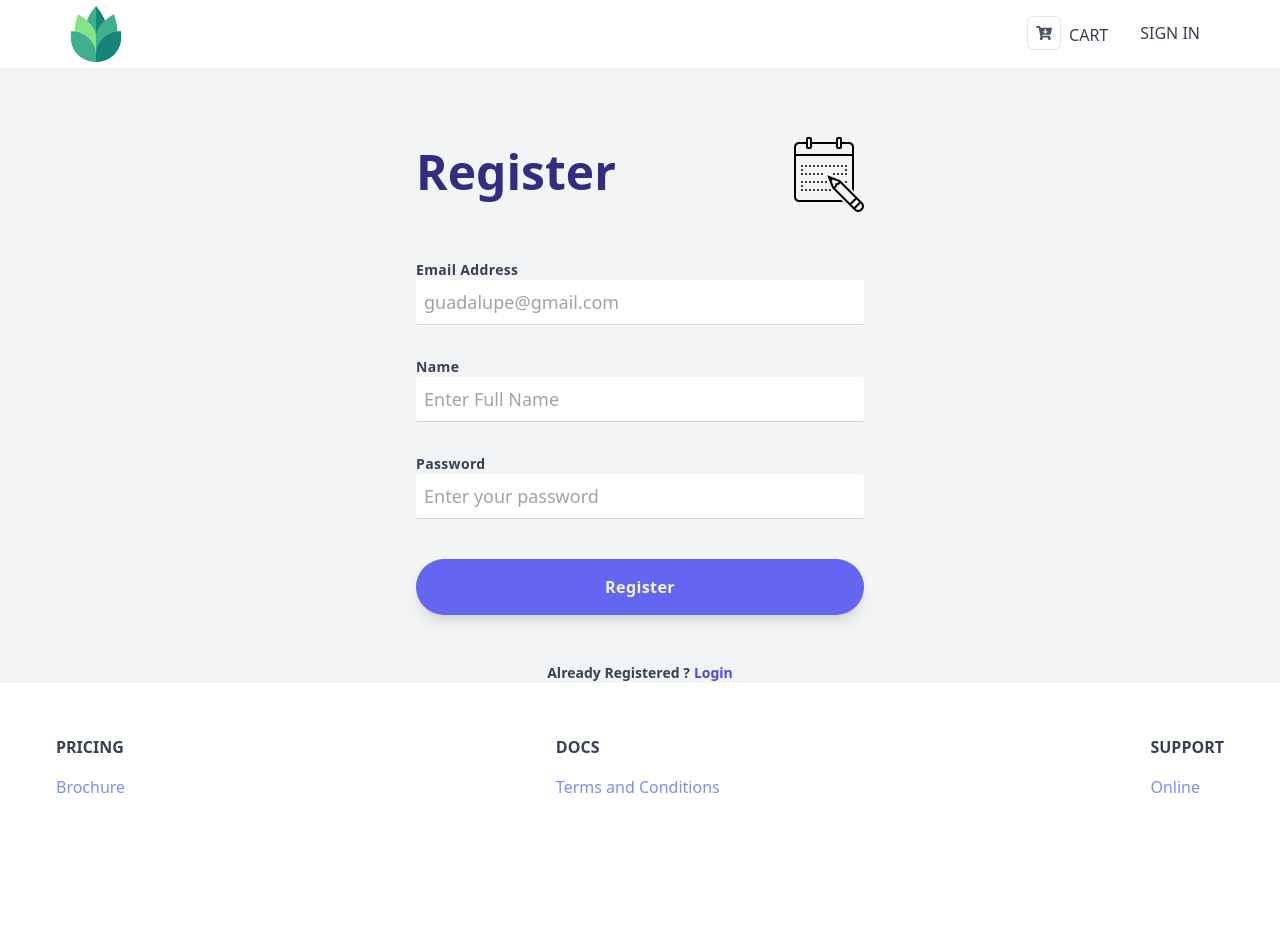
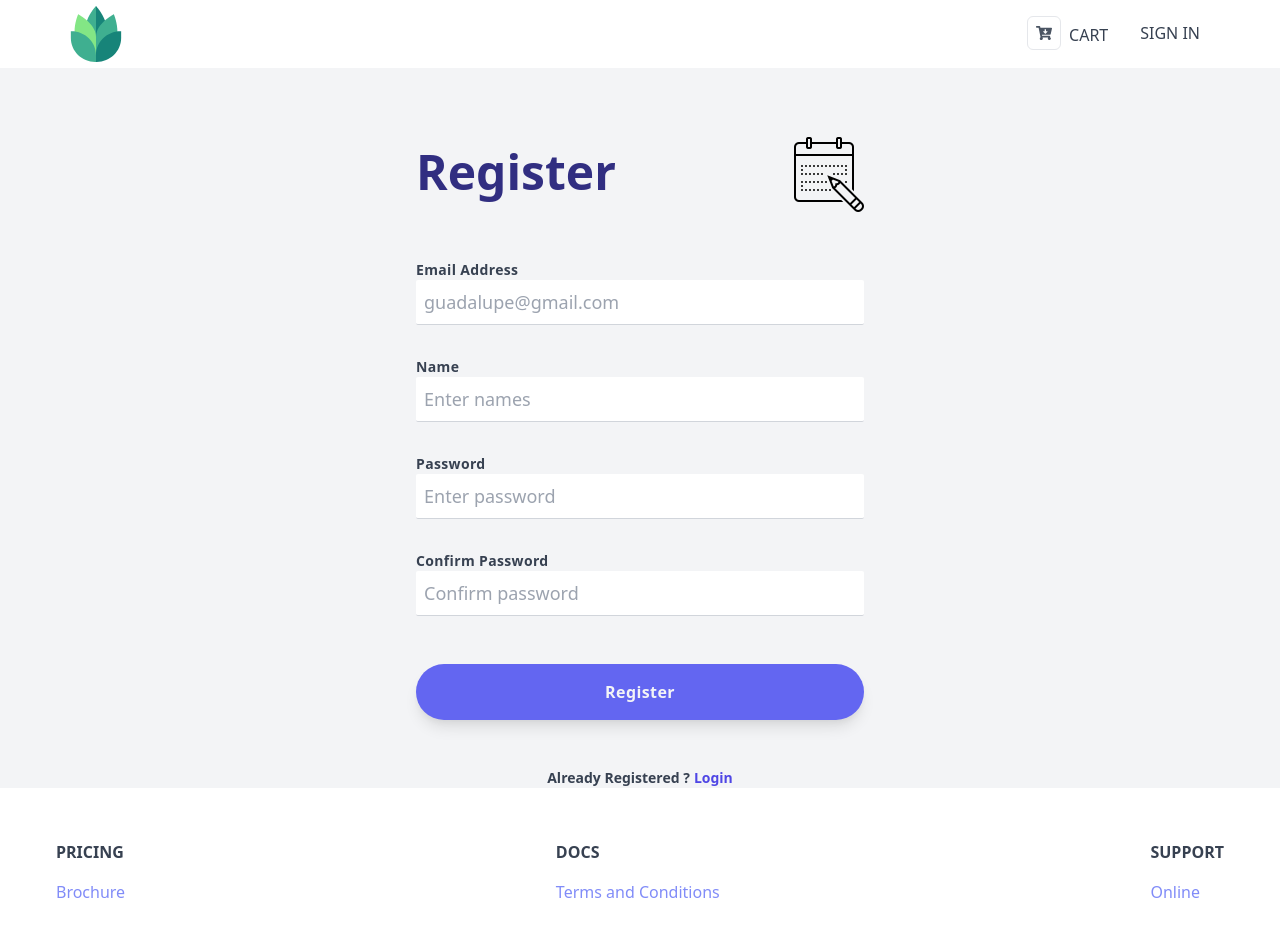
Before and after one commit to jbuyu/Origano, a React (Create React App) app in the folder client/: page /register in a window 1280 px wide. Before the commit the page ends 823 px from the top, so only its background shows below. Built offline with nearby package versions, Linux system fonts and the light colour scheme.

Commit message:
error handlers

```diff
--- a/client/src/actions/userActions.js
+++ b/client/src/actions/userActions.js
@@ -50,7 +50,7 @@ export const logout = () => (dispatch) => {
   });
 };
 
-export const register = (email, name, password, ) => async (dispatch) => {
+export const register = (email, name, password) => async (dispatch) => {
   // console.log({
   //   email: email,
   //   name: name,
@@ -75,6 +75,10 @@ export const register = (email, name, password, ) => async (dispatch) => {
       type: USER_REGISTER_SUCCESS,
       payload: data,
     });
+    dispatch({
+      type: USER_LOGIN_SUCCESS,
+      payload: data,
+    });
     localStorage.setItem("userInfo", JSON.stringify(data));
   } catch (error) {
     dispatch({
--- a/client/src/components/screens/LoginScreen.js
+++ b/client/src/components/screens/LoginScreen.js
@@ -21,7 +21,7 @@ export const LoginScreen = ({ location, history }) => {
     if (userInfo) {
       history.push(redirect);
     }
-  });
+  }, [dispatch, userInfo, history]);
 
   const submitHandler = (e) => {
     e.preventDefault();
--- a/client/src/components/screens/RegisterScreen.js
+++ b/client/src/components/screens/RegisterScreen.js
@@ -9,6 +9,8 @@ export const RegisterScreen = ({ location, history }) => {
   const [email, setEmail] = useState("");
   const [name, setName] = useState("");
   const [password, setPassword] = useState("");
+  const [confirmPassword, setConfirmPassword] = useState("");
+  const [message, setMessage] = useState(null);
   const [color, setColor] = useState("#FCA5A5");
 
   const dispatch = useDispatch();
@@ -19,15 +21,18 @@ export const RegisterScreen = ({ location, history }) => {
   const redirect = location.search ? location.search.split("=")[1] : "/";
 
   useEffect(() => {
-    // if (userInfo) {
-    //   history.push(redirect);
-    // }
-  });
+    if (userInfo) {
+      history.push(redirect);
+    }
+  }, [userInfo, history, redirect]);
 
   const submitHandler = (e) => {
     e.preventDefault();
-
-    dispatch(register(email, name, password));
+    if (password !== confirmPassword) {
+      setMessage("Passwords do not match");
+    } else {
+      dispatch(register(email, name, password));
+    }
     //submit
   };
   return (
@@ -66,7 +71,7 @@ export const RegisterScreen = ({ location, history }) => {
                 <input
                   className="w-full text-lg py-2 px-2 border-b border-gray-300 focus:outline-none focus:border-indigo-500 rounded-sm"
                   type="text"
-                  placeholder="Enter Full Name"
+                  placeholder="Enter names"
                   value={name}
                   onChange={(e) => {
                     setName(e.target.value);
@@ -81,13 +86,36 @@ export const RegisterScreen = ({ location, history }) => {
                 </div>
                 <input
                   className="w-full text-lg py-2 px-2 border-b border-gray-300 focus:outline-none focus:border-indigo-500 rounded-sm"
-                  type="text"
-                  placeholder="Enter your password"
+                  type="password"
+                  placeholder="Enter password"
                   value={password}
                   onChange={(e) => {
                     setPassword(e.target.value);
                   }}
                 />
+              </div>
+              <div className="mt-8">
+                <div className="flex justify-between items-center">
+                  <div className="text-sm font-bold text-gray-700 tracking-wide">
+                    Confirm Password
+                  </div>
+                </div>
+                <input
+                  className="w-full text-lg py-2 px-2 border-b border-gray-300 focus:outline-none focus:border-indigo-500 rounded-sm"
+                  type="password"
+                  placeholder="Confirm password"
+                  value={confirmPassword}
+                  onChange={(e) => {
+                    setConfirmPassword(e.target.value);
+                  }}
+                />
+              </div>
+              <div className="mt-2 flex flex-row justify-center items-center ">
+                {message && (
+                  <span className="text-sm bg-red-300 rounded-lg px-6 py-1">
+                    {message}
+                  </span>
+                )}
               </div>
               <div className="mt-10">
                 <button className="bg-indigo-500 text-gray-100 p-4 w-full rounded-full tracking-wide font-semibold font-display focus:outline-none focus:shadow-outline hover:bg-indigo-600 shadow-lg">
@@ -98,7 +126,7 @@ export const RegisterScreen = ({ location, history }) => {
             <div className="mt-12 text-sm font-display font-semibold text-gray-700 text-center">
               Already Registered ?
               <Link
-                to="/login"
+                to={redirect ? `/login?redirect=${redirect}` : "/login"}
                 className="cursor-pointer text-indigo-600 hover:text-indigo-800 ml-1"
               >
                 Login
```
